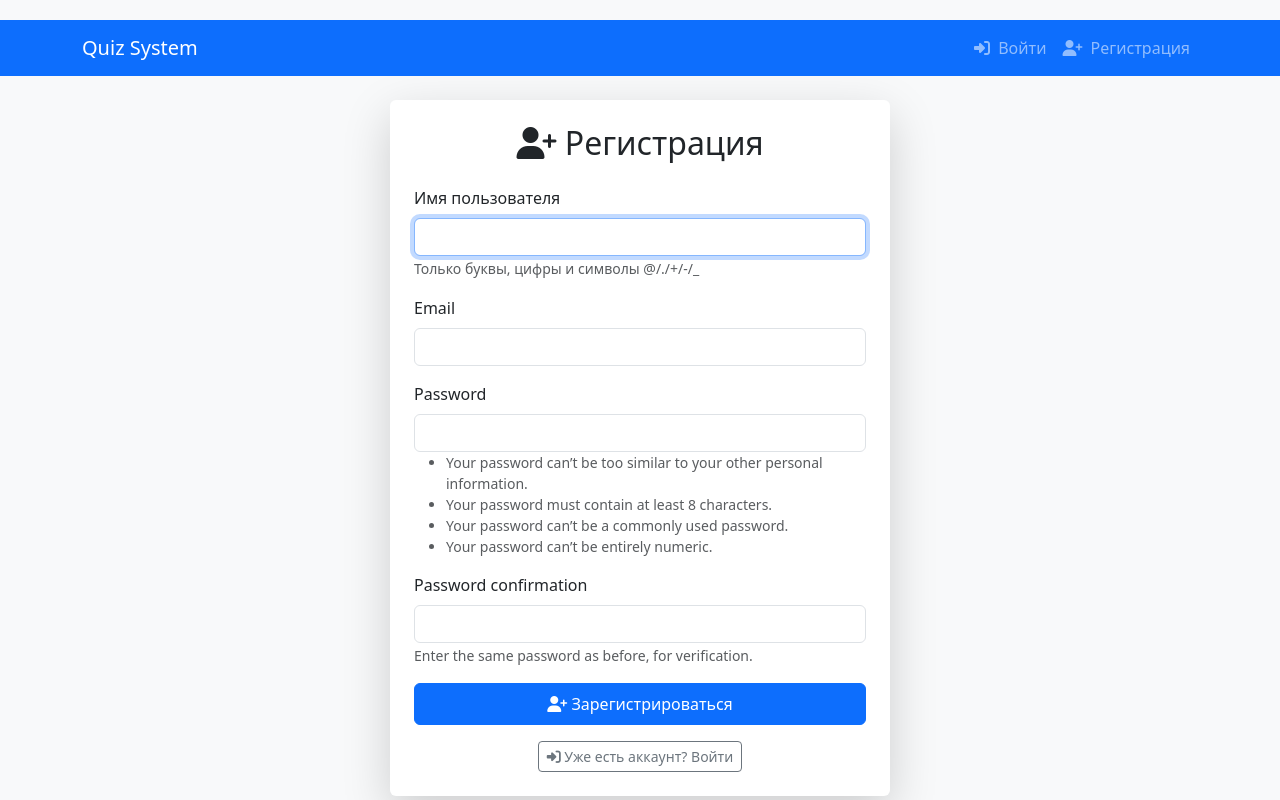
After one commit to AndreyBerdnikov322/HSE_course_work_2nd_year, a Django app: page /accounts/register/ in a window 1280 px wide. The commit adds this page. Run offline with Django 5.2, Linux system fonts and the light colour scheme; some libraries are stand-ins or nearby versions.

Commit message:
auth+regist+main

```diff
--- a/core/urls.py
+++ b/core/urls.py
@@ -18,8 +18,15 @@ from django.contrib import admin
 from django.urls import path, include
 from django.conf import settings
 from django.conf.urls.static import static
+from django.contrib.auth import views as auth_views
+from questions import views
+from django.contrib.auth.views import LogoutView
+from django.views.decorators.http import require_POST
 
 urlpatterns = [
     path('admin/', admin.site.urls),
     path('', include('questions.urls')),
+    path('accounts/login/', auth_views.LoginView.as_view(template_name='questions/login.html'), name='login'),
+    path('accounts/logout/', require_POST(LogoutView.as_view(next_page='question-list')), name='logout'),
+    path('accounts/register/', views.register, name='register'),
 ] + static(settings.MEDIA_URL, document_root=settings.MEDIA_ROOT)
--- /dev/null
+++ b/questions/forms.py
@@ -0,0 +1,52 @@
+from django import forms
+from .models import Question
+from django.forms import ClearableFileInput
+from django.contrib.auth.forms import UserCreationForm
+from django.contrib.auth.models import User
+
+class CustomClearableFileInput(ClearableFileInput):
+    clear_checkbox_label = "Удалить изображение"  # Новая надпись
+    template_name = 'widgets/custom_image_input.html'  # Кастомный шаблон
+
+class QuestionForm(forms.ModelForm):
+    class Meta:
+        model = Question
+        fields = ['text', 'image']
+        widgets = {
+            'image': CustomClearableFileInput(attrs={'class': 'form-control-file'})
+        }
+
+class RegisterForm(UserCreationForm):
+    email = forms.EmailField(
+        label="Email",
+        widget=forms.EmailInput(attrs={'class': 'form-control'})
+    )
+
+    class Meta:
+        model = User
+        fields = ['username', 'email', 'password1', 'password2']
+        labels = {
+            'username': 'Имя пользователя',
+            'password1': 'Пароль',
+            'password2': 'Подтверждение пароля',
+        }
+        help_texts = {
+            'username': 'Только буквы, цифры и символы @/./+/-/_',
+        }
+
+    def __init__(self, *args, **kwargs):
+        super().__init__(*args, **kwargs)
+        self.fields['username'].widget.attrs.update({'class': 'form-control'})
+        self.fields['password1'].widget.attrs.update({'class': 'form-control'})
+        self.fields['password2'].widget.attrs.update({'class': 'form-control'})
+
+class ProfileForm(forms.ModelForm):
+    class Meta:
+        model = User
+        fields = ['username', 'email', 'first_name', 'last_name']
+        labels = {
+            'username': 'Имя пользователя',
+            'email': 'Email',
+            'first_name': 'Имя',
+            'last_name': 'Фамилия',
+        }
--- a/questions/models.py
+++ b/questions/models.py
@@ -3,7 +3,7 @@ from django.db import models
 # Create your models here.
 class Question(models.Model):
     text = models.TextField("Текст вопроса")
-    image = models.ImageField("Изображение", upload_to="questions/", blank=True)
+    image = models.ImageField("Изображение", upload_to="questions/", blank=True, null=True)
     created_at = models.DateTimeField(auto_now_add=True)
 
     def __str__(self):
--- /dev/null
+++ b/questions/static/questions/css/styles.css
@@ -0,0 +1,82 @@
+/* questions/static/questions/css/styles.css */
+
+/* Стили для виджета изображения */
+.custom-image-input .current-image {
+    margin-bottom: 1rem;
+}
+
+.custom-image-input .img-thumbnail {
+    max-width: 100%;
+    height: auto;
+    border: 1px solid #dee2e6;
+    border-radius: 0.25rem;
+    padding: 0.25rem;
+    background-color: #fff;
+}
+
+.custom-image-input .form-check {
+    margin-top: 0.5rem;
+    display: flex;
+    align-items: center;
+}
+
+.custom-image-input .form-check-input {
+    margin-right: 0.5rem;
+}
+
+/* Дополнительные стили для формы */
+.form-group {
+    margin-bottom: 1.5rem;
+}
+
+.form-control-file {
+    display: block;
+    width: 100%;
+}
+/* Основные стили */
+body {
+    padding-top: 20px;
+}
+
+/* Карточки вопросов */
+.question-card {
+    transition: transform 0.2s;
+    margin-bottom: 20px;
+    border-radius: 10px;
+    overflow: hidden;
+    box-shadow: 0 4px 6px rgba(0, 0, 0, 0.1);
+}
+
+.question-card:hover {
+    transform: translateY(-5px);
+}
+
+/* Кнопки */
+.btn-action {
+    min-width: 100px;
+    margin: 0 5px;
+}
+
+/* Формы */
+.auth-form {
+    max-width: 500px;
+    margin: 0 auto;
+    padding: 30px;
+    background: white;
+    border-radius: 10px;
+    box-shadow: 0 4px 6px rgba(0, 0, 0, 0.1);
+}
+
+/* Изображения */
+.question-image {
+    max-height: 300px;
+    object-fit: contain;
+    border-radius: 5px;
+}
+
+/* Адаптивность */
+@media (max-width: 768px) {
+    .navbar-nav {
+        flex-direction: row;
+    }
+}
--- a/questions/templates/questions/base.html
+++ b/questions/templates/questions/base.html
@@ -1,11 +1,70 @@
+{% load static %}
 <!DOCTYPE html>
-<html>
+<html lang="ru">
 <head>
-    <title>Вопросы</title>
+    <meta charset="UTF-8">
+    <meta name="viewport" content="width=device-width, initial-scale=1">
+    <title>Quiz System</title>
+    <link href="https://cdn.jsdelivr.net/npm/bootstrap@5.3.0/dist/css/bootstrap.min.css" rel="stylesheet">
+    <link rel="stylesheet" href="https://cdnjs.cloudflare.com/ajax/libs/font-awesome/6.4.0/css/all.min.css">
+    <link rel="stylesheet" href="{% static 'questions/css/styles.css' %}">
+</head>
+<body class="bg-light">
+    <nav class="navbar navbar-expand-lg navbar-dark bg-primary mb-4">
+        <div class="container">
+            <a class="navbar-brand" href="{% url 'question-list' %}">Quiz System</a>
+            <button class="navbar-toggler" type="button" data-bs-toggle="collapse" data-bs-target="#navbarNav">
+                <span class="navbar-toggler-icon"></span>
+            </button>
+            <div class="collapse navbar-collapse" id="navbarNav">
+                <div class="navbar-nav ms-auto">
+                    {% if user.is_authenticated %}
+                        <div class="nav-item dropdown">
+                            <a class="nav-link dropdown-toggle" href="#" role="button" data-bs-toggle="dropdown">
+                                <i class="fas fa-user-circle me-1"></i> {{ user.username }}
+                            </a>
+                            <ul class="dropdown-menu dropdown-menu-end">
+                                <li><a class="dropdown-item" href="{% url 'profile' %}">
+                                    <i class="fas fa-user me-2"></i> Профиль
+                                </a></li>
+                                <li><hr class="dropdown-divider"></li>
+                                <li>
+                                    <form method="post" action="{% url 'logout' %}" class="d-inline">
+                                        {% csrf_token %}
+                                        <button type="submit" class="dropdown-item text-danger">
+                                            <i class="fas fa-sign-out-alt me-2"></i> Выйти
+                                        </button>
+                                    </form>
+                                </li>
+                            </ul>
+                        </div>
+                    {% else %}
+                        <a class="nav-link" href="{% url 'login' %}">
+                            <i class="fas fa-sign-in-alt me-1"></i> Войти
+                        </a>
+                        <a class="nav-link" href="{% url 'register' %}">
+                            <i class="fas fa-user-plus me-1"></i> Регистрация
+                        </a>
+                    {% endif %}
+                </div>
+            </div>
+        </div>
+    </nav>
+
+    <div class="container">
+        {% if messages %}
+            {% for message in messages %}
+            <div class="alert alert-{{ message.tags }} alert-dismissible fade show mt-3" role="alert">
+                {{ message }}
+                <button type="button" class="btn-close" data-bs-dismiss="alert" aria-label="Close"></button>
+            </div>
+            {% endfor %}
+        {% endif %}
+
+        {% block content %}{% endblock %}
+    </div>
+
+    <script src="https://cdn.jsdelivr.net/npm/bootstrap@5.3.0/dist/js/bootstrap.bundle.min.js"></script>
     <script src="https://unpkg.com/htmx.org@1.9.6"></script>
-    <link href="https://cdn.jsdelivr.net/npm/bootstrap@5.3.0/dist/css/bootstrap.min.css" rel="stylesheet">
-</head>
-<body class="container mt-5">
-    {% block content %}{% endblock %}
 </body>
 </html>
--- /dev/null
+++ b/questions/templates/questions/register.html
@@ -0,0 +1,38 @@
+{% extends "questions/base.html" %}
+
+{% block content %}
+<div class="auth-form shadow-lg p-4 rounded">
+    <h2 class="text-center mb-4">
+        <i class="fas fa-user-plus"></i> Регистрация
+    </h2>
+
+    <form method="post" class="needs-validation" novalidate>
+        {% csrf_token %}
+
+        {% for field in form %}
+        <div class="mb-3">
+            <label for="{{ field.id_for_label }}" class="form-label">
+                {{ field.label }}
+            </label>
+            {{ field }}
+            {% if field.help_text %}
+                <small class="form-text text-muted">{{ field.help_text }}</small>
+            {% endif %}
+            {% for error in field.errors %}
+                <div class="invalid-feedback d-block">{{ error }}</div>
+            {% endfor %}
+        </div>
+        {% endfor %}
+
+        <button type="submit" class="btn btn-primary w-100 py-2">
+            <i class="fas fa-user-plus"></i> Зарегистрироваться
+        </button>
+    </form>
+
+    <div class="mt-3 text-center">
+        <a href="{% url 'login' %}" class="btn btn-outline-secondary btn-sm">
+            <i class="fas fa-sign-in-alt"></i> Уже есть аккаунт? Войти
+        </a>
+    </div>
+</div>
+{% endblock %}
--- a/questions/urls.py
+++ b/questions/urls.py
@@ -1,6 +1,12 @@
 from django.urls import path
 from . import views
+from .views import profile, edit_profile
 
 urlpatterns = [
     path("", views.question_list, name="question-list"),
+    path('add/', views.add_question, name='add-question'),
+    path('delete/<int:pk>/', views.delete_question, name='delete-question'),
+    path('edit/<int:pk>/', views.edit_question, name='edit-question'),
+    path('accounts/profile/', profile, name='profile'),
+    path('accounts/profile/edit/', edit_profile, name='edit-profile'),
 ]
--- a/questions/views.py
+++ b/questions/views.py
@@ -1,7 +1,104 @@
-from django.shortcuts import render
+from django.shortcuts import render, redirect, get_object_or_404
 from .models import Question
+from .forms import QuestionForm, ProfileForm
+from django.contrib.auth import login
+from django.contrib.auth.decorators import login_required
+from .forms import RegisterForm
+from django.contrib.auth.views import LoginView, LogoutView
+from django.contrib.auth.mixins import LoginRequiredMixin
+from django.contrib import messages
+from django.views.generic import CreateView, UpdateView, DeleteView
+from django.urls import reverse_lazy
 
-# Create your views here.
+
+@login_required
 def question_list(request):
     questions = Question.objects.all()
     return render(request, "questions/list.html", {'questions': questions})
+
+@login_required
+def add_question(request):
+    if request.method == 'POST':
+        form = QuestionForm(request.POST, request.FILES)
+        if form.is_valid():
+            form.save()
+            return redirect('question-list')
+    else:
+        form = QuestionForm()
+    return render(request, 'questions/add_question.html', {'form': form})
+
+@login_required
+def delete_question(request, pk):
+    question = get_object_or_404(Question, pk=pk)
+    if request.method == 'POST':
+        question.delete()
+        return redirect('question-list')
+    return render(request, 'questions/confirm_delete.html', {'question': question})
+
+@login_required
+def edit_question(request, pk):
+    question = get_object_or_404(Question, pk=pk)
+    if request.method == 'POST':
+        form = QuestionForm(request.POST, request.FILES, instance=question)
+        if form.is_valid():
+            form.save()
+            return redirect('question-list')
+    else:
+        form = QuestionForm(instance=question)
+    return render(request, 'questions/edit_question.html', {'form': form})
+
+@login_required
+def profile(request):
+    return render(request, 'questions/profile.html', {'user': request.user})
+
+@login_required
+def edit_profile(request):
+    if request.method == 'POST':
+        form = ProfileForm(request.POST, instance=request.user)
+        if form.is_valid():
+            form.save()
+            messages.success(request, 'Профиль успешно обновлен')
+            return redirect('profile')
+    else:
+        form = ProfileForm(instance=request.user)
+    return render(request, 'questions/edit_profile.html', {'form': form})
+
+def register(request):
+    if request.method == 'POST':
+        form = RegisterForm(request.POST)
+        if form.is_valid():
+            user = form.save()
+            login(request, user)
+            return redirect('question-list')
+    else:
+        form = RegisterForm()
+    return render(request, 'questions/register.html', {'form': form})
+
+class CustomLoginView(LoginView):
+    template_name = 'questions/login.html'
+
+    def form_valid(self, form):
+        messages.success(self.request, 'Вы успешно вошли в систему')
+        return super().form_valid(form)
+
+    def form_invalid(self, form):
+        messages.error(self.request, 'Ошибка входа. Проверьте имя пользователя и пароль')
+        return super().form_invalid(form)
+
+class CustomLogoutView(LoginRequiredMixin, LogoutView):
+    next_page = 'question-list'
+
+    def dispatch(self, request, *args, **kwargs):
+        messages.info(request, 'Вы успешно вышли из системы')
+        return super().dispatch(request, *args, **kwargs)
+
+
+class QuestionCreateView(LoginRequiredMixin, CreateView):
+    model = Question
+    form_class = QuestionForm
+    template_name = 'questions/add_question.html'
+    success_url = reverse_lazy('question-list')
+
+    def form_valid(self, form):
+        form.instance.author = self.request.user
+        return super().form_valid(form)
```
Also changed, not shown: core/settings.py (+16 -2 lines), questions/templates/questions/add_question.html (added, +11 -0 lines), questions/templates/questions/confirm_delete.html (added, +11 -0 lines), questions/templates/questions/edit_profile.html (added, +23 -0 lines), questions/templates/questions/edit_question.html (added, +23 -0 lines), questions/templates/questions/list.html (+10 -2 lines), questions/templates/questions/login.html (added, +37 -0 lines), questions/templates/questions/profile.html (added, +34 -0 lines), questions/templates/widgets/custom_image_input.html (added, +12 -0 lines), questions/migrations/0002_alter_question_image.py (added).
